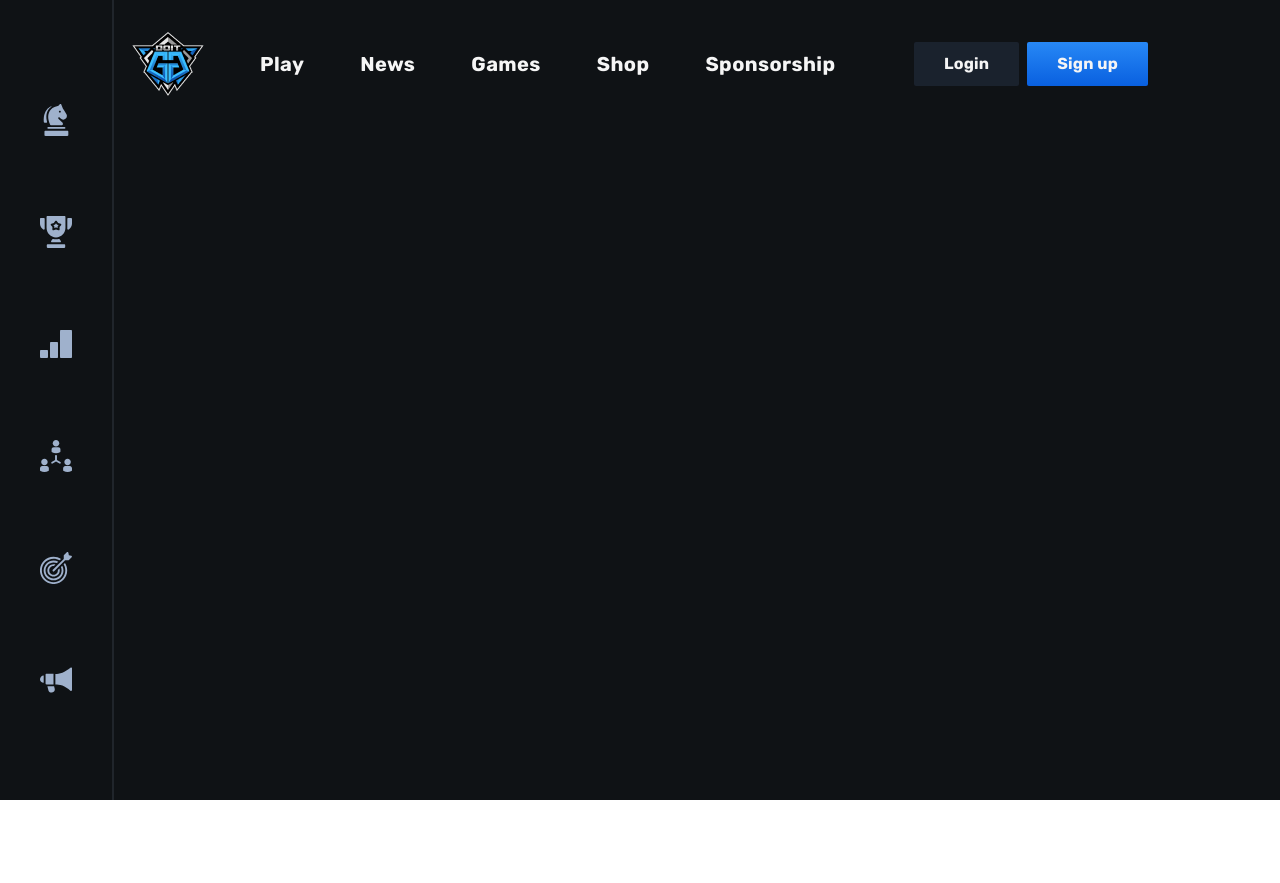
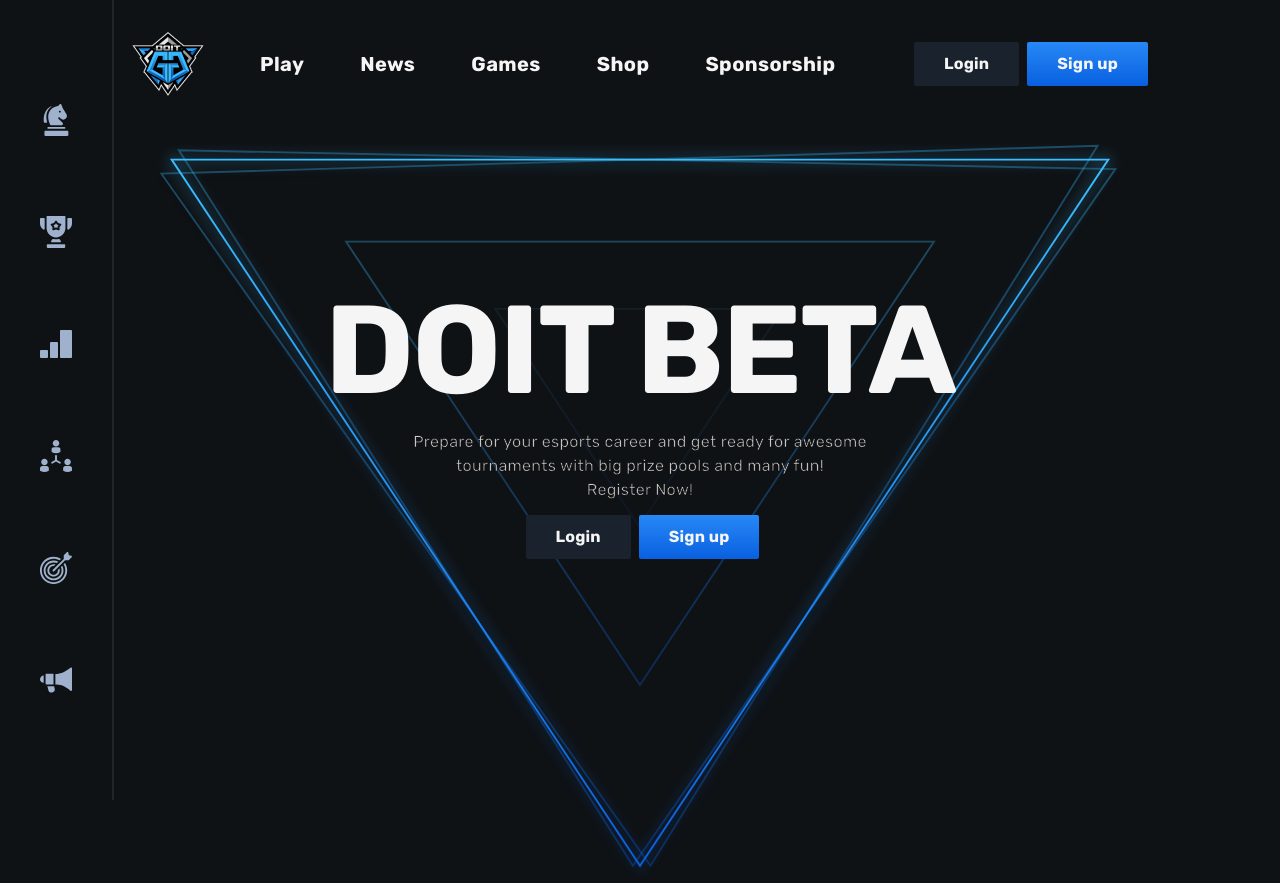
Before and after one commit to M1nt-y/doit-ts, a Vue app: page / in a window 1280 px wide. Before the commit the page ends 800 px from the top, so only its background shows below. Built offline with nearby package versions, Linux system fonts and the light colour scheme.

Commit message:
Making view for an unauthorized user

```diff
--- a/src/pages/HomePage.vue
+++ b/src/pages/HomePage.vue
@@ -1,11 +1,170 @@
 <script setup lang="ts">
+import { computed } from 'vue'
+import { useMainStore } from "@/stores/main"
 
+const mainStore = useMainStore();
+
+const display = computed(() => {
+  return mainStore.windowWidth < 730;
+})
 </script>
 
 <template>
-  <div></div>
+  <div class="container">
+    <div class="first-screen">
+      <svg class="first-screen__triangles" width="1040" height="793" viewBox="0 0 1040 793" fill="none" xmlns="http://www.w3.org/2000/svg">
+        <g opacity="0.32" filter="url(#filter0_d_511_229)">
+          <path d="M531.241 774.837L6.81946 32.9061L1010.65 3.0549L531.241 774.837Z" stroke="url(#paint0_linear_511_229)" stroke-width="2"/>
+        </g>
+        <g opacity="0.32" filter="url(#filter1_d_511_229)">
+          <path d="M512.407 774.927L25.5738 7.80771L1029.65 27.9711L512.407 774.927Z" stroke="url(#paint1_linear_511_229)" stroke-width="2"/>
+        </g>
+        <g filter="url(#filter2_f_511_229)">
+          <path d="M520 775.001L17.8631 17.8108L1022.14 17.8108L520 775.001Z" stroke="url(#paint2_linear_511_229)" stroke-width="2"/>
+        </g>
+        <path d="M520 775.002L17.8628 17.8115L1022.14 17.8115L520 775.002Z" stroke="url(#paint3_linear_511_229)" stroke-width="2"/>
+        <path opacity="0.08" d="M519 410.998L364.859 177.812L673.14 177.812L519 410.998Z" stroke="url(#paint4_linear_511_229)" stroke-width="2"/>
+        <path opacity="0.32" d="M520 581.002L204.863 105.812L835.137 105.812L520 581.002Z" stroke="url(#paint5_linear_511_229)" stroke-width="2"/>
+        <defs>
+          <filter id="filter0_d_511_229" x="0.92749" y="2" width="1015.55" height="782.645" filterUnits="userSpaceOnUse" color-interpolation-filters="sRGB">
+            <feFlood flood-opacity="0" result="BackgroundImageFix"/>
+            <feColorMatrix in="SourceAlpha" type="matrix" values="0 0 0 0 0 0 0 0 0 0 0 0 0 0 0 0 0 0 127 0" result="hardAlpha"/>
+            <feOffset dy="4"/>
+            <feGaussianBlur stdDeviation="2"/>
+            <feColorMatrix type="matrix" values="0 0 0 0 0 0 0 0 0 0 0 0 0 0 0 0 0 0 0.25 0"/>
+            <feBlend mode="normal" in2="BackgroundImageFix" result="effect1_dropShadow_511_229"/>
+            <feBlend mode="normal" in="SourceGraphic" in2="effect1_dropShadow_511_229" result="shape"/>
+          </filter>
+          <filter id="filter1_d_511_229" x="19.7312" y="6.77051" width="1015.8" height="777.966" filterUnits="userSpaceOnUse" color-interpolation-filters="sRGB">
+            <feFlood flood-opacity="0" result="BackgroundImageFix"/>
+            <feColorMatrix in="SourceAlpha" type="matrix" values="0 0 0 0 0 0 0 0 0 0 0 0 0 0 0 0 0 0 127 0" result="hardAlpha"/>
+            <feOffset dy="4"/>
+            <feGaussianBlur stdDeviation="2"/>
+            <feColorMatrix type="matrix" values="0 0 0 0 0 0 0 0 0 0 0 0 0 0 0 0 0 0 0.25 0"/>
+            <feBlend mode="normal" in2="BackgroundImageFix" result="effect1_dropShadow_511_229"/>
+            <feBlend mode="normal" in="SourceGraphic" in2="effect1_dropShadow_511_229" result="shape"/>
+          </filter>
+          <filter id="filter2_f_511_229" x="0" y="0.810791" width="1040" height="792" filterUnits="userSpaceOnUse" color-interpolation-filters="sRGB">
+            <feFlood flood-opacity="0" result="BackgroundImageFix"/>
+            <feBlend mode="normal" in="SourceGraphic" in2="BackgroundImageFix" result="shape"/>
+            <feGaussianBlur stdDeviation="8" result="effect1_foregroundBlur_511_229"/>
+          </filter>
+          <linearGradient id="paint0_linear_511_229" x1="508.705" y1="16.9809" x2="531.295" y2="776.645" gradientUnits="userSpaceOnUse">
+            <stop offset="0" stop-color="#3ABEFF"/>
+            <stop offset="1" stop-color="#095FE0"/>
+          </linearGradient>
+          <linearGradient id="paint1_linear_511_229" x1="527.63" y1="16.8896" x2="512.371" y2="776.736" gradientUnits="userSpaceOnUse">
+            <stop offset="0" stop-color="#3ABEFF"/>
+            <stop offset="1" stop-color="#095FE0"/>
+          </linearGradient>
+          <linearGradient id="paint2_linear_511_229" x1="520" y1="16.8108" x2="520" y2="776.811" gradientUnits="userSpaceOnUse">
+            <stop offset="0" stop-color="#3ABEFF"/>
+            <stop offset="1" stop-color="#095FE0"/>
+          </linearGradient>
+          <linearGradient id="paint3_linear_511_229" x1="520" y1="16.8115" x2="520" y2="776.812" gradientUnits="userSpaceOnUse">
+            <stop offset="0" stop-color="#3ABEFF"/>
+            <stop offset="1" stop-color="#095FE0"/>
+          </linearGradient>
+          <linearGradient id="paint4_linear_511_229" x1="519" y1="176.812" x2="519" y2="412.812" gradientUnits="userSpaceOnUse">
+            <stop offset="0" stop-color="#3ABEFF"/>
+            <stop offset="1" stop-color="#095FE0"/>
+          </linearGradient>
+          <linearGradient id="paint5_linear_511_229" x1="520" y1="104.812" x2="520" y2="582.812" gradientUnits="userSpaceOnUse">
+            <stop offset="0" stop-color="#3ABEFF"/>
+            <stop offset="1" stop-color="#095FE0"/>
+          </linearGradient>
+        </defs>
+      </svg>
+      <div class="first-screen__content">
+        <h1 class="first-screen__title">DOIT<span v-if="!display"> BETA</span></h1>
+        <p class="first-screen__text">
+          Prepare for your esports career and get ready for awesome tournaments with big prize pools and many fun!
+          <br>Register Now!
+        </p>
+        <div class="first-screen__buttons" v-if="!display">
+          <button class="button button-default">Login</button>
+          <button class="button button-gradient">Sign up</button>
+        </div>
+      </div>
+    </div>
+  </div>
 </template>
 
 <style scoped lang="scss">
+.first-screen {
+  margin-top: 15px;
+  width: 100%;
+  &__content {
+    width: 100%;
+    padding-top: 14.9%;
+    display: flex;
+    flex-direction: column;
+    align-items: center;
+    position: absolute;
+    top: 0;
+    left: 50%;
+    transform: translateX(-50%);
+  }
+  &__title {
+    font-size: 125px;
+    line-height: 100%;
+    text-align: center;
+    color: #F5F5F5;
+    letter-spacing: -2px;
+  }
+  &__text {
+    margin-top: 17px;
+    max-width: 463px;
+    font-size: 16px;
+    line-height: 150%;
+    letter-spacing: 0.3px;
+    text-align: center;
+    color: #CCCCCC;
+    -webkit-text-fill-color: #CCCCCC;
+    -webkit-text-stroke: 0.5px #000000;
+  }
+  &__buttons {
+    margin-top: 13px;
+    margin-left: 5px;
+  }
+}
 
+@media screen and (max-width: 1300px) {
+  .first-screen__triangles {
+    display: block;
+    width: 100%;
+    height: auto;
+  }
+}
+
+@media screen and (max-width: 1100px) {
+  .container:nth-child(1) {
+    height: 100%;
+    flex-direction: column;
+    justify-content: center;
+  }
+}
+
+@media screen and (max-width: 875px) {
+  .first-screen__content {
+    padding-top: 10%;
+  }
+  .first-screen__title {
+    font-size: 84px;
+  }
+  .first-screen__text {
+    font-size: 14px;
+    margin-top: 5px;
+  }
+}
+
+@media screen and (max-width: 425px) {
+  .first-screen {
+    margin-top: 0;
+    margin-bottom: 12px;
+    &__content {
+      padding-top: 7.6%;
+    }
+  }
+}
 </style>
```
